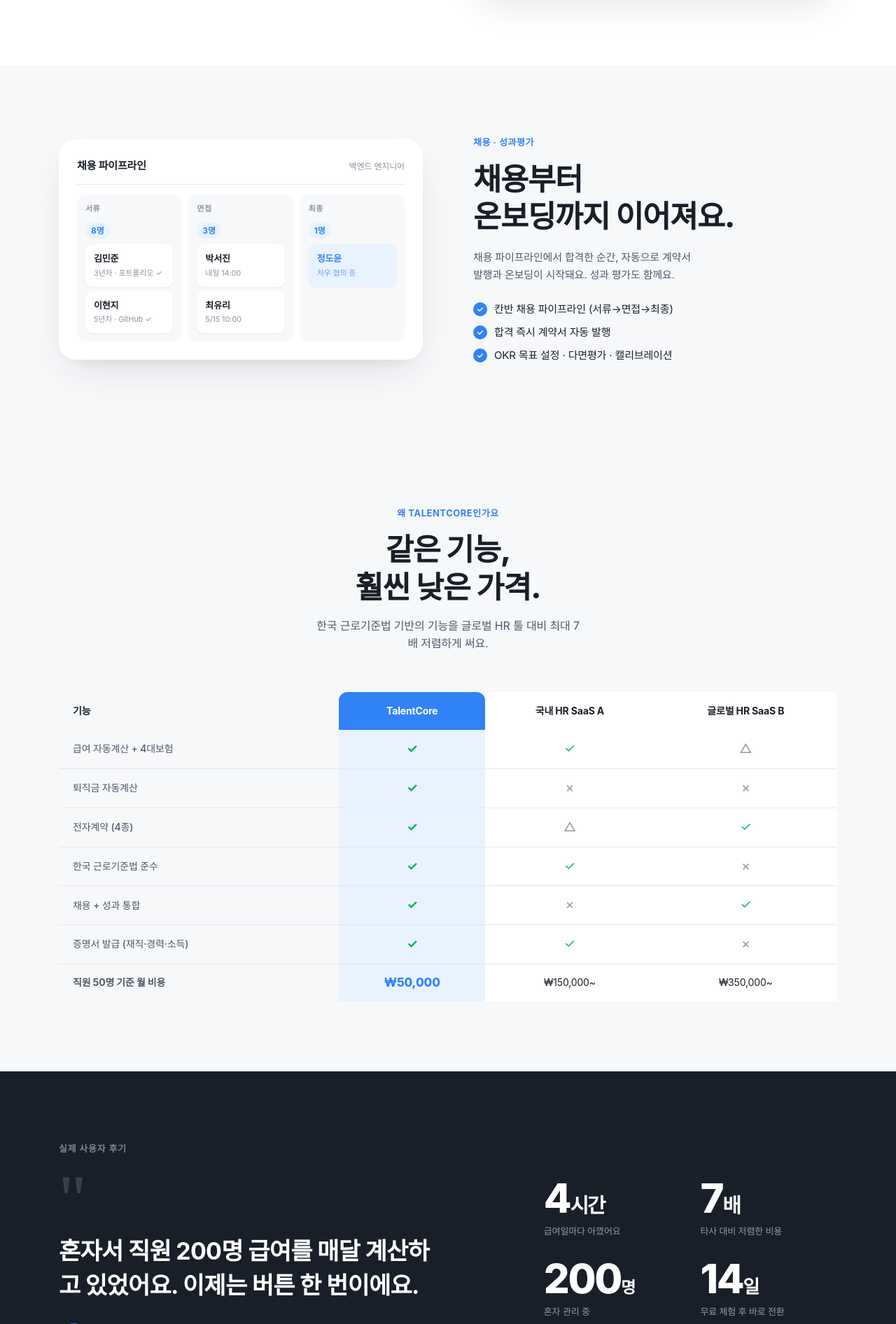
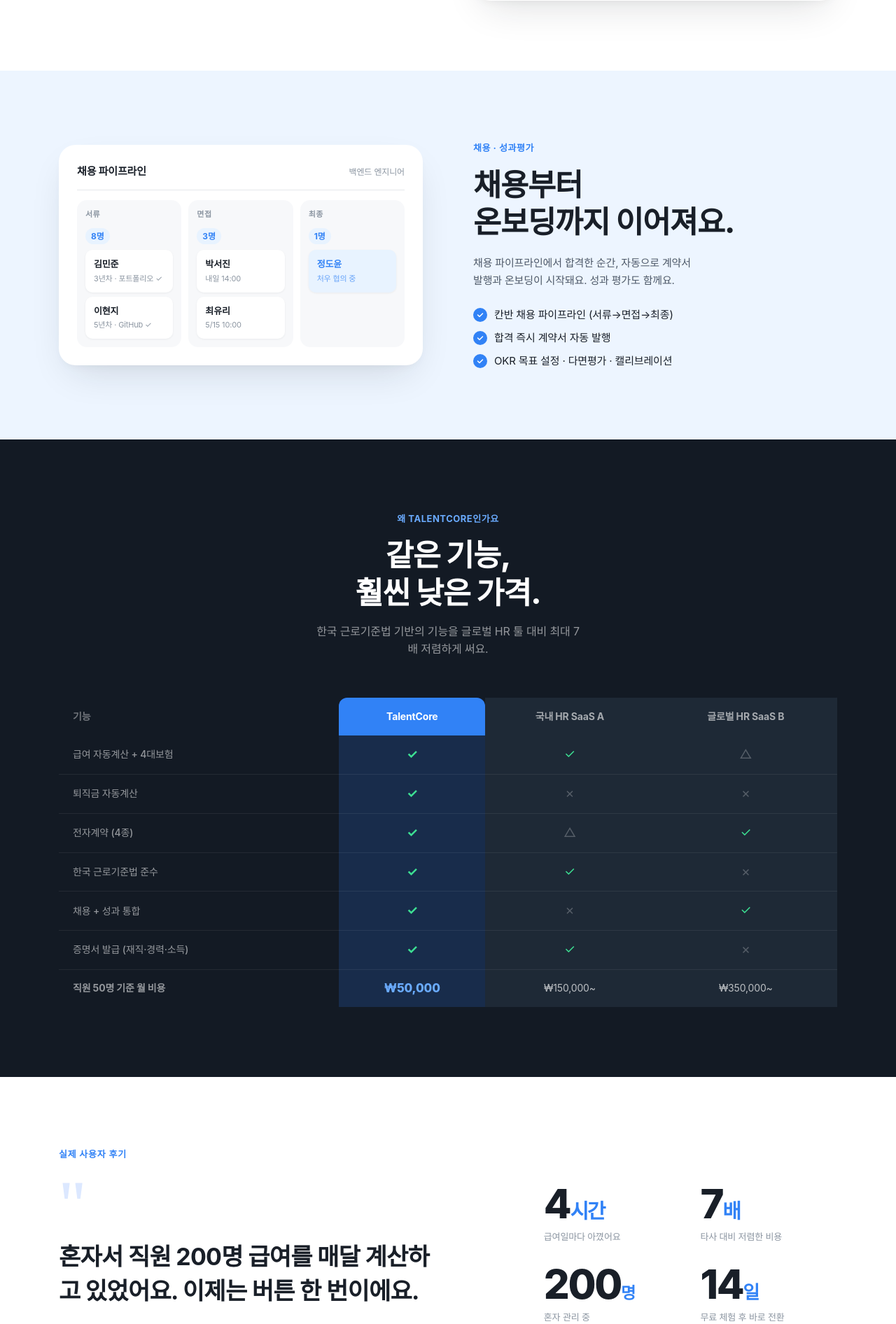
Before and after one commit to Humgut1/hr-system, a Flask app: page / in a window 1280 px wide. Shown: the part 2919-4811 px from the top of the page at 70% size. Run offline with Flask 3, Linux system fonts and the light colour scheme; data comes from the database, SQL or seed files in the repository; some web fonts are replaced.

Commit message:
섹션별 배경색 강화 — 스크롤 각인 개선
- 숫자 스트립: bg-soft → 다크(#191f28), 첫 스크롤 강한 대비
- 기능 교차 섹션: #f7f8fa(회색) → #edf5ff(파란 틴트)
- 비교표: bg-soft → 다크(#131a24), 두 번째 강조 포인트
- QUOTE: 다크 → 흰 배경 (다크 연속 방지)
- 후기: bg-soft → #f5f4ef(웜 오프화이트)
- 색상 흐름: 흰→다크→흰↔파랑→다크→흰→웜→흰→파랑

Co-Authored-By: Claude Sonnet 4.6 <noreply@anthropic.com>

```diff
--- a/templates/landing.html
+++ b/templates/landing.html
@@ -208,23 +208,23 @@ h1,h2,h3,h4 { margin: 0; }
 .float-s { font-size: 11px; color: var(--text-3); margin-top: 1px; }
 
 /* =====================
-   NUMBERS STRIP
+   NUMBERS STRIP  — dark bg
    ===================== */
-.nums-strip { background: var(--bg-soft); padding: 60px 0; }
+.nums-strip { background: var(--bg-dark); padding: 64px 0; }
 .nums-grid { display: grid; grid-template-columns: repeat(3,1fr); }
 @media (max-width: 640px) { .nums-grid { grid-template-columns: 1fr; } }
-.num-cell { padding: 32px 24px; border-right: 1px solid var(--line); }
+.num-cell { padding: 32px 24px; border-right: 1px solid rgba(255,255,255,.1); }
 .num-cell:last-child { border-right: none; }
-@media (max-width: 640px) { .num-cell { border-right: none; border-bottom: 1px solid var(--line); padding: 24px; } }
-.num-big { font-size: clamp(44px, 7vw, 80px); font-weight: 800; letter-spacing: -0.04em; line-height: 1; }
-.num-big small { font-size: .42em; font-weight: 700; color: var(--accent); margin-left: 4px; letter-spacing: 0; }
-.num-cap { font-size: 15px; color: var(--text-2); margin-top: 12px; }
+@media (max-width: 640px) { .num-cell { border-right: none; border-bottom: 1px solid rgba(255,255,255,.1); padding: 24px; } }
+.num-big { font-size: clamp(44px, 7vw, 80px); font-weight: 800; letter-spacing: -0.04em; line-height: 1; color: #fff; }
+.num-big small { font-size: .42em; font-weight: 700; color: #6aabff; margin-left: 4px; letter-spacing: 0; }
+.num-cap { font-size: 15px; color: rgba(255,255,255,.55); margin-top: 12px; }
 
 /* =====================
    FEATURE SECTIONS
    ===================== */
 .feat { padding: 100px 0; }
-.feat-alt { background: var(--bg-soft); }
+.feat-alt { background: #edf5ff; }  /* 기존 회색 → 파란 틴트 */
 .feat-row { display: grid; grid-template-columns: 1fr 1fr; gap: 72px; align-items: center; }
 .feat-row.rev > .feat-text { order: 2; }
 @media (max-width: 980px) {
@@ -297,43 +297,46 @@ h1,h2,h3,h4 { margin: 0; }
 .kanban-count { font-size: 12px; font-weight: 700; color: var(--accent); background: var(--accent-sf); padding: 2px 8px; border-radius: 999px; display: inline-block; margin-bottom: 8px; }
 
 /* =====================
-   COMPARISON TABLE
+   COMPARISON TABLE  — dark bg
    ===================== */
-.compare-section { background: var(--bg-soft); padding: 100px 0; }
+.compare-section { background: #131a24; padding: 100px 0; }
 .compare-head { text-align: center; margin-bottom: 56px; }
-.compare-head p { margin: 16px auto 0; max-width: 38ch; font-size: 16px; color: var(--text-2); }
+.compare-head .eyebrow { color: #6aabff; }
+.compare-head h2 { color: #fff; }
+.compare-head p { margin: 16px auto 0; max-width: 38ch; font-size: 16px; color: rgba(255,255,255,.55); }
 .compare-wrap { overflow-x: auto; -webkit-overflow-scrolling: touch; }
 .compare-table { width: 100%; border-collapse: collapse; min-width: 600px; }
-.compare-table th { padding: 16px 20px; font-size: 14px; font-weight: 700; background: white; }
-.compare-table th:first-child { text-align: left; background: var(--bg-soft); }
+.compare-table th { padding: 16px 20px; font-size: 14px; font-weight: 700; background: #1e2936; color: rgba(255,255,255,.6); }
+.compare-table th:first-child { text-align: left; background: transparent; color: rgba(255,255,255,.4); }
 .compare-table th.ours { background: var(--accent); color: white; border-radius: 12px 12px 0 0; }
-.compare-table td { padding: 13px 20px; text-align: center; font-size: 14px; border-bottom: 1px solid var(--line); background: white; }
-.compare-table td:first-child { text-align: left; font-weight: 500; background: var(--bg-soft); color: var(--text-2); }
+.compare-table td { padding: 13px 20px; text-align: center; font-size: 14px; border-bottom: 1px solid rgba(255,255,255,.07); background: #1e2936; color: rgba(255,255,255,.7); }
+.compare-table td:first-child { text-align: left; font-weight: 500; background: transparent; color: rgba(255,255,255,.55); }
 .compare-table tr:last-child td { border-bottom: none; }
-.compare-table .ours-col { background: var(--accent-sf) !important; font-weight: 700; color: var(--accent); }
-.compare-table .ours-col.price { font-size: 17px; font-weight: 800; color: var(--accent); }
-.chk  { color: var(--green); font-size: 18px; }
-.nope { color: var(--text-3); font-size: 18px; }
+.compare-table .ours-col { background: rgba(49,130,246,.18) !important; font-weight: 700; color: #6aabff; }
+.compare-table .ours-col.price { font-size: 17px; font-weight: 800; color: #6aabff; }
+.chk  { color: #3de093; font-size: 18px; }
+.nope { color: rgba(255,255,255,.25); font-size: 18px; }
 
 /* =====================
-   QUOTE / DARK SECTION
+   QUOTE / LIGHT SECTION  — 비교표 다크 다음이라 흰 배경으로
    ===================== */
 .quote-section {
-  background: var(--bg-dark); color: white;
+  background: #fff;
   padding: 100px 0;
 }
 .quote-grid { display: grid; grid-template-columns: 1.2fr .8fr; gap: 64px; align-items: center; }
 @media (max-width: 980px) { .quote-grid { grid-template-columns: 1fr; gap: 48px; } }
-.quote-eyebrow { font-size: 13px; font-weight: 700; color: rgba(255,255,255,.45); letter-spacing: .06em; text-transform: uppercase; margin-bottom: 28px; display: block; }
-.quote-mark { font-size: 96px; line-height: 0.7; color: rgba(255,255,255,.15); font-family: Georgia, serif; }
-.quote-text { font-size: clamp(22px, 3vw, 34px); font-weight: 700; line-height: 1.45; letter-spacing: -0.022em; margin: 16px 0 0; text-wrap: balance; }
+.quote-eyebrow { font-size: 13px; font-weight: 700; color: var(--accent); letter-spacing: .06em; text-transform: uppercase; margin-bottom: 28px; display: block; }
+.quote-mark { font-size: 96px; line-height: 0.7; color: #dce8ff; font-family: Georgia, serif; }
+.quote-text { font-size: clamp(22px, 3vw, 34px); font-weight: 700; line-height: 1.45; letter-spacing: -0.022em; margin: 16px 0 0; color: var(--text); text-wrap: balance; }
 .quote-author { display: flex; align-items: center; gap: 12px; margin-top: 28px; }
 .quote-avatar { width: 44px; height: 44px; border-radius: 50%; display: grid; place-items: center; font-weight: 700; font-size: 14px; color: white; flex-shrink: 0; }
-.quote-name { font-weight: 700; font-size: 15px; }
-.quote-role { font-size: 13px; color: rgba(255,255,255,.5); margin-top: 2px; }
+.quote-name { font-weight: 700; font-size: 15px; color: var(--text); }
+.quote-role { font-size: 13px; color: var(--text-3); margin-top: 2px; }
 .quote-stats { display: grid; grid-template-columns: 1fr 1fr; gap: 28px; }
-.qs-num { font-size: clamp(36px, 5vw, 58px); font-weight: 800; letter-spacing: -0.04em; line-height: 1; }
-.qs-cap { font-size: 13px; color: rgba(255,255,255,.55); margin-top: 8px; }
+.qs-num { font-size: clamp(36px, 5vw, 58px); font-weight: 800; letter-spacing: -0.04em; line-height: 1; color: var(--text); }
+.qs-num small { color: var(--accent); }
+.qs-cap { font-size: 13px; color: var(--text-3); margin-top: 8px; }
 
 /* =====================
    PRICING
@@ -375,7 +378,7 @@ h1,h2,h3,h4 { margin: 0; }
 /* =====================
    TESTIMONIALS
    ===================== */
-.testi-section { background: var(--bg-soft); padding: 100px 0; }
+.testi-section { background: #f5f4ef; padding: 100px 0; }  /* 웜 오프화이트 — FAQ 흰색과 구분 */
 .testi-head { text-align: center; margin-bottom: 48px; }
 .testi-grid { display: grid; grid-template-columns: repeat(3,1fr); gap: 16px; }
 @media (max-width: 900px) { .testi-grid { grid-template-columns: 1fr; } }
@@ -894,19 +897,19 @@ footer { background: var(--bg-soft); padding: 56px 0 36px; }
       </div>
       <div class="quote-stats reveal d2">
         <div>
-          <div class="qs-num">4<small style="font-size:.5em;">시간</small></div>
+          <div class="qs-num">4<small style="font-size:.5em; color:var(--accent);">시간</small></div>
           <div class="qs-cap">급여일마다 아꼈어요</div>
         </div>
         <div>
-          <div class="qs-num">7<small style="font-size:.5em;">배</small></div>
+          <div class="qs-num">7<small style="font-size:.5em; color:var(--accent);">배</small></div>
           <div class="qs-cap">타사 대비 저렴한 비용</div>
         </div>
         <div>
-          <div class="qs-num">200<small style="font-size:.4em;">명</small></div>
+          <div class="qs-num">200<small style="font-size:.4em; color:var(--accent);">명</small></div>
           <div class="qs-cap">혼자 관리 중</div>
         </div>
         <div>
-          <div class="qs-num">14<small style="font-size:.45em;">일</small></div>
+          <div class="qs-num">14<small style="font-size:.45em; color:var(--accent);">일</small></div>
           <div class="qs-cap">무료 체험 후 바로 전환</div>
         </div>
       </div>
```
